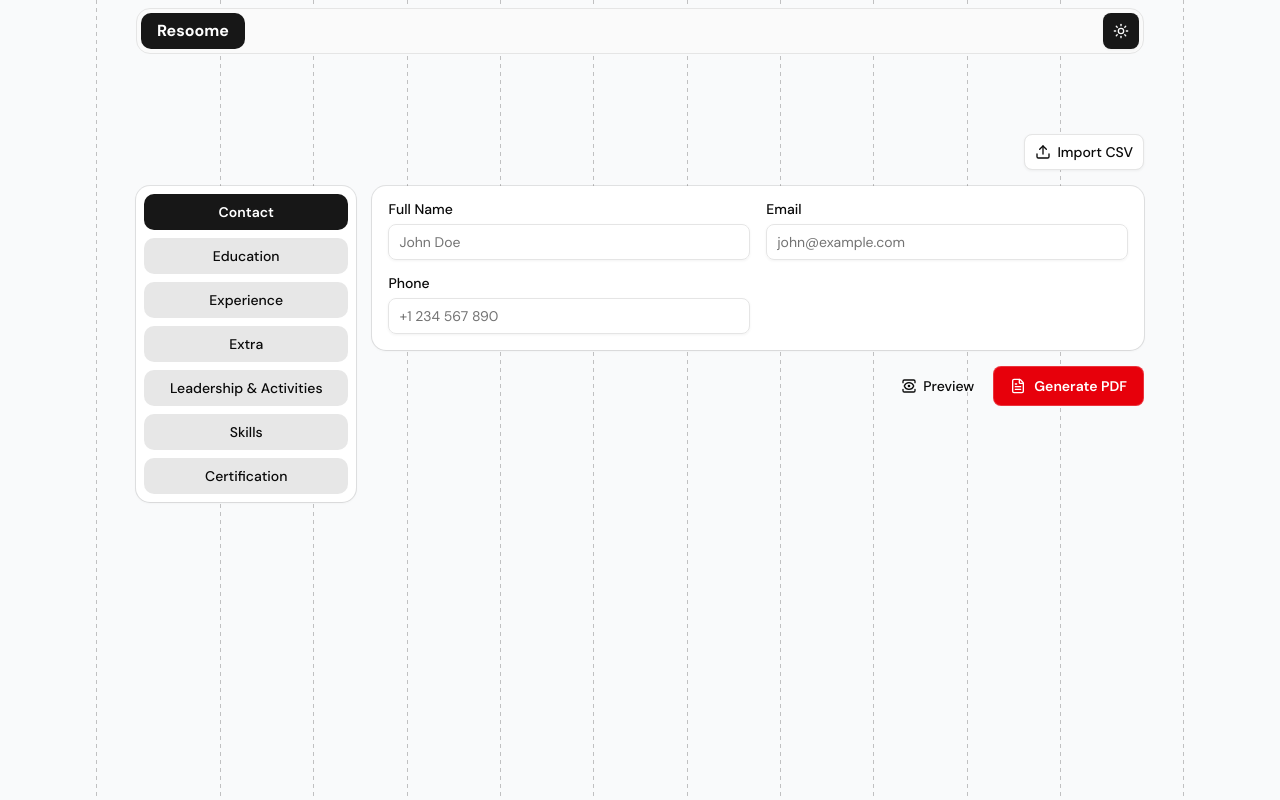
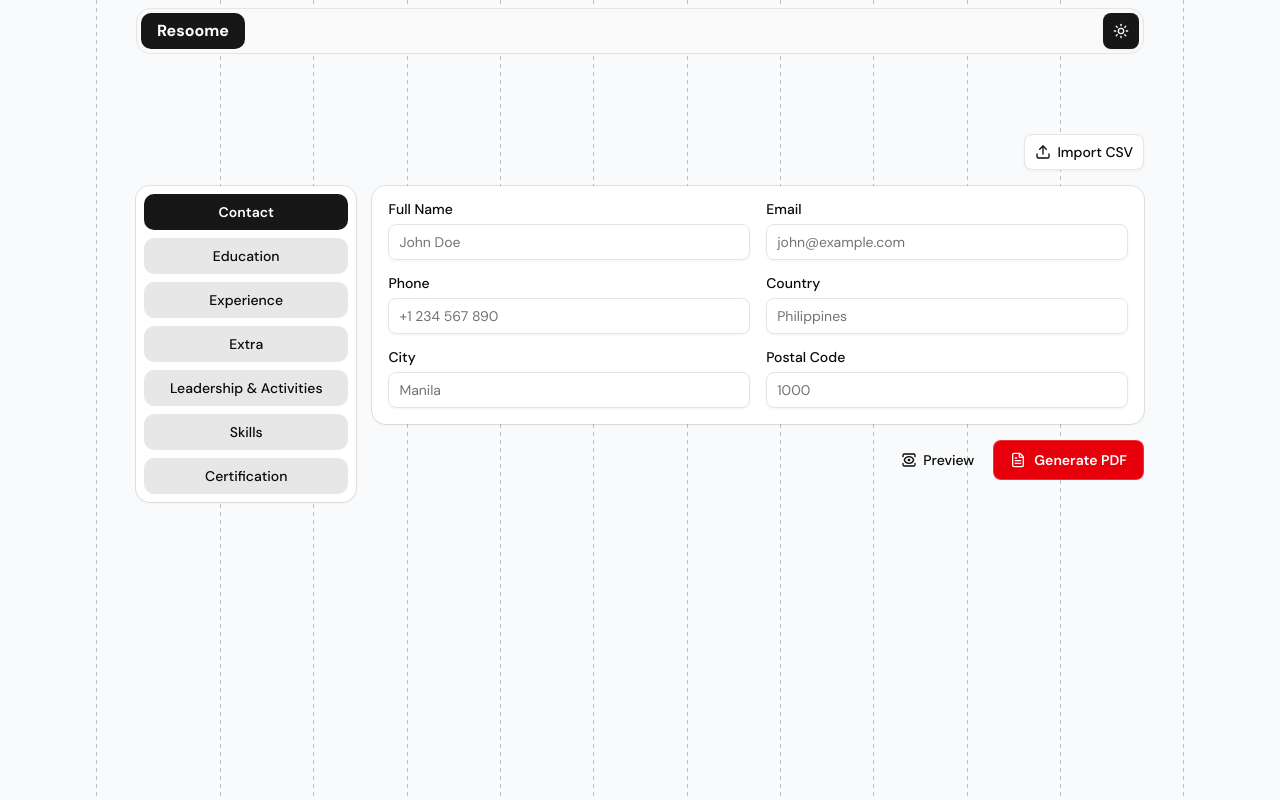
Before and after one commit to jcarintoc/resoome, a React (Vite) app: page / in a window 1280 px wide. Built offline with nearby package versions, Linux system fonts and the light colour scheme.

Commit message:
feat: add more fields in contact

```diff
--- a/src/components/features/contact/index.tsx
+++ b/src/components/features/contact/index.tsx
@@ -55,6 +55,48 @@ const Contact = () => {
           </FormItem>
         )}
       />
+
+      <FormField
+        control={control}
+        name="contact.country"
+        render={({ field }) => (
+          <FormItem>
+            <FormLabel>Country</FormLabel>
+            <FormControl>
+              <Input placeholder="Philippines" {...field} />
+            </FormControl>
+            <FormMessage />
+          </FormItem>
+        )}
+      />
+
+      <FormField
+        control={control}
+        name="contact.city"
+        render={({ field }) => (
+          <FormItem>
+            <FormLabel>City</FormLabel>
+            <FormControl>
+              <Input placeholder="Manila" {...field} />
+            </FormControl>
+            <FormMessage />
+          </FormItem>
+        )}
+      />
+
+      <FormField
+        control={control}
+        name="contact.postal"
+        render={({ field }) => (
+          <FormItem>
+            <FormLabel>Postal Code</FormLabel>
+            <FormControl>
+              <Input placeholder="1000" {...field} />
+            </FormControl>
+            <FormMessage />
+          </FormItem>
+        )}
+      />
     </div>
   );
 };
```
